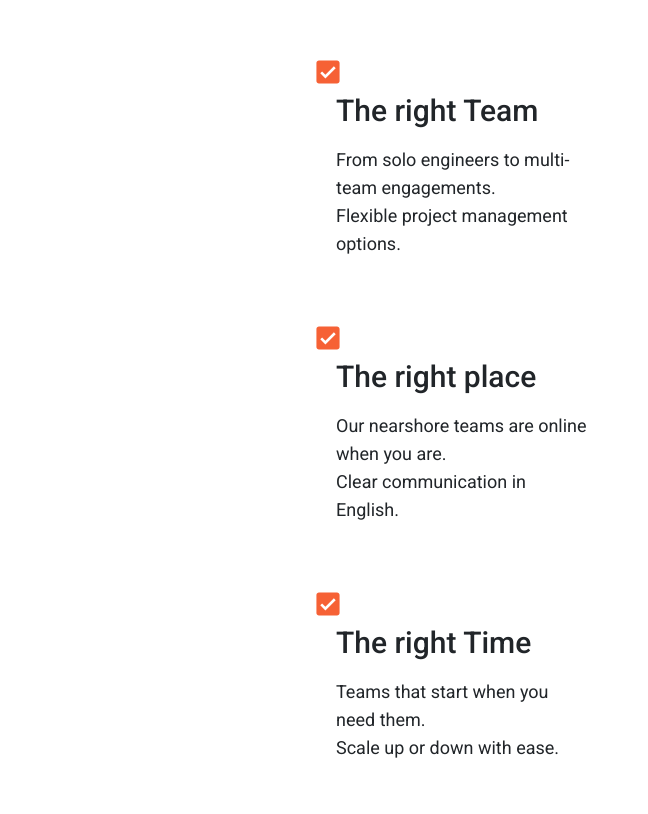
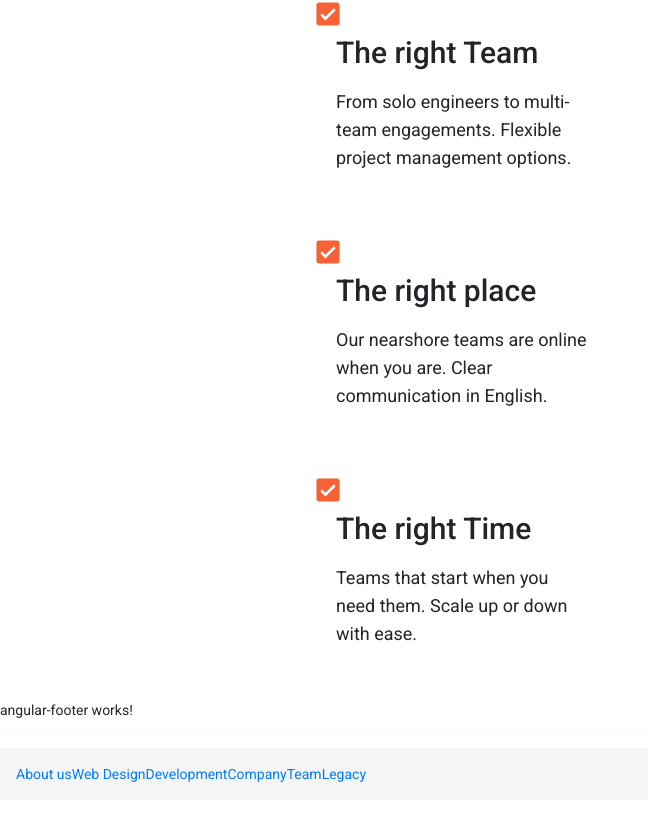
Before and after one commit to PavanGanesh001/BotsApi, an Angular app: page / in a window 1280 px wide. Shown: the part 2938-3752 px from the top of the page, without its empty margins (0-648 px from the left). Built offline with nearby package versions, Linux system fonts and the light colour scheme.

Commit message:
created new footer

```diff
--- /dev/null
+++ b/src/app/angular-footer/angular-footer.component.html
@@ -0,0 +1,23 @@
+<p>angular-footer works!</p>
+
+<mat-card>
+    <mat-card-footer>
+<div class="grid-flex-container">
+    <div class="grid-image">
+
+    </div>
+    <div class="grid-content-item">
+        <a href="">About us</a>
+        <a href="">Web Design</a>
+        <a href="">Development</a>
+    </div>
+    <div class="grid-content-item">
+        <a href="">Company</a>
+        <a href="">Team</a>
+        <a href="">Legacy</a>
+    </div>
+    <div class="grid-content-item"></div>
+
+</div>
+      </mat-card-footer>
+  </mat-card>
--- /dev/null
+++ b/src/app/angular-footer/angular-footer.component.scss
@@ -0,0 +1,15 @@
+mat-card-footer {
+    background-color: #f5f5f5;
+    padding: 16px;
+    text-align: center;
+  }
+
+  .grid-flex-container{
+    display: flex;
+    align-items: center;
+    flex-wrap: wrap;
+}
+
+  .grid-content-item{
+
+  }
--- /dev/null
+++ b/src/app/angular-footer/angular-footer.component.ts
@@ -0,0 +1,15 @@
+import { Component, OnInit } from '@angular/core';
+
+@Component({
+  selector: 'app-angular-footer',
+  templateUrl: './angular-footer.component.html',
+  styleUrls: ['./angular-footer.component.scss']
+})
+export class AngularFooterComponent implements OnInit {
+
+  constructor() { }
+
+  ngOnInit(): void {
+  }
+
+}
--- a/src/app/app.component.html
+++ b/src/app/app.component.html
@@ -1,3 +1,3 @@
 <app-home></app-home> <app-detail></app-detail>
-
+<app-angular-footer></app-angular-footer>
 <!-- <app-footer></app-footer> -->
--- a/src/app/app.module.ts
+++ b/src/app/app.module.ts
@@ -8,14 +8,17 @@ import { AppComponent } from './app.component';
 
 import { MatListModule } from '@angular/material/list';
 import { MatToolbarModule } from '@angular/material/toolbar';
+import { MatCardModule } from '@angular/material/card';
+
 import { HomeComponent } from './home/home.component';
 
 import { BrowserAnimationsModule } from '@angular/platform-browser/animations';
 import { DetailComponent } from './detail/detail.component';
 import { FooterComponent } from './footer/footer.component';
+import { AngularFooterComponent } from './angular-footer/angular-footer.component';
 
 @NgModule({
-  declarations: [AppComponent, HomeComponent, FooterComponent, DetailComponent],
+  declarations: [AppComponent, HomeComponent, FooterComponent, DetailComponent, AngularFooterComponent],
   imports: [
     BrowserModule,
     AppRoutingModule,
@@ -24,6 +27,7 @@ import { FooterComponent } from './footer/footer.component';
     BrowserAnimationsModule,
     MatIconModule,
     MatListModule,
+    MatCardModule
 
   ],
   providers: [],
--- a/src/app/detail/detail.component.html
+++ b/src/app/detail/detail.component.html
@@ -64,7 +64,7 @@
 <header class="tech-stack">
   <h1>Yes. We cover your tech stack.</h1>
   <p>
-    Our 4,000+ team has expertise in almost every<br />
+    Our 4,000+ team has expertise in almost every
     programming language.
   </p>
 </header>
@@ -99,7 +99,7 @@
       <div>
         <h1>The right people</h1>
         <p>
-          Our rigorous hiring process ensures only rock-solid,<br />
+          Our rigorous hiring process ensures only rock-solid,
           skilled candidates make it through.
         </p>
       </div>
@@ -110,7 +110,7 @@
       <div>
         <h1>The right Team</h1>
         <p>
-          From solo engineers to multi-team engagements.<br />
+          From solo engineers to multi-team engagements.
           Flexible project management options.
         </p>
       </div>
@@ -121,7 +121,7 @@
       <div>
         <h1>The right place</h1>
         <p>
-          Our nearshore teams are online when you are.<br />
+          Our nearshore teams are online when you are.
           Clear communication in English.
         </p>
       </div>
@@ -132,7 +132,7 @@
       <div>
         <h1>The right Time</h1>
         <p>
-          Teams that start when you need them.<br />
+          Teams that start when you need them.
           Scale up or down with ease.
         </p>
       </div>
```
Also changed, not shown: 1 other file (tests, documents, lock files or other folders).
